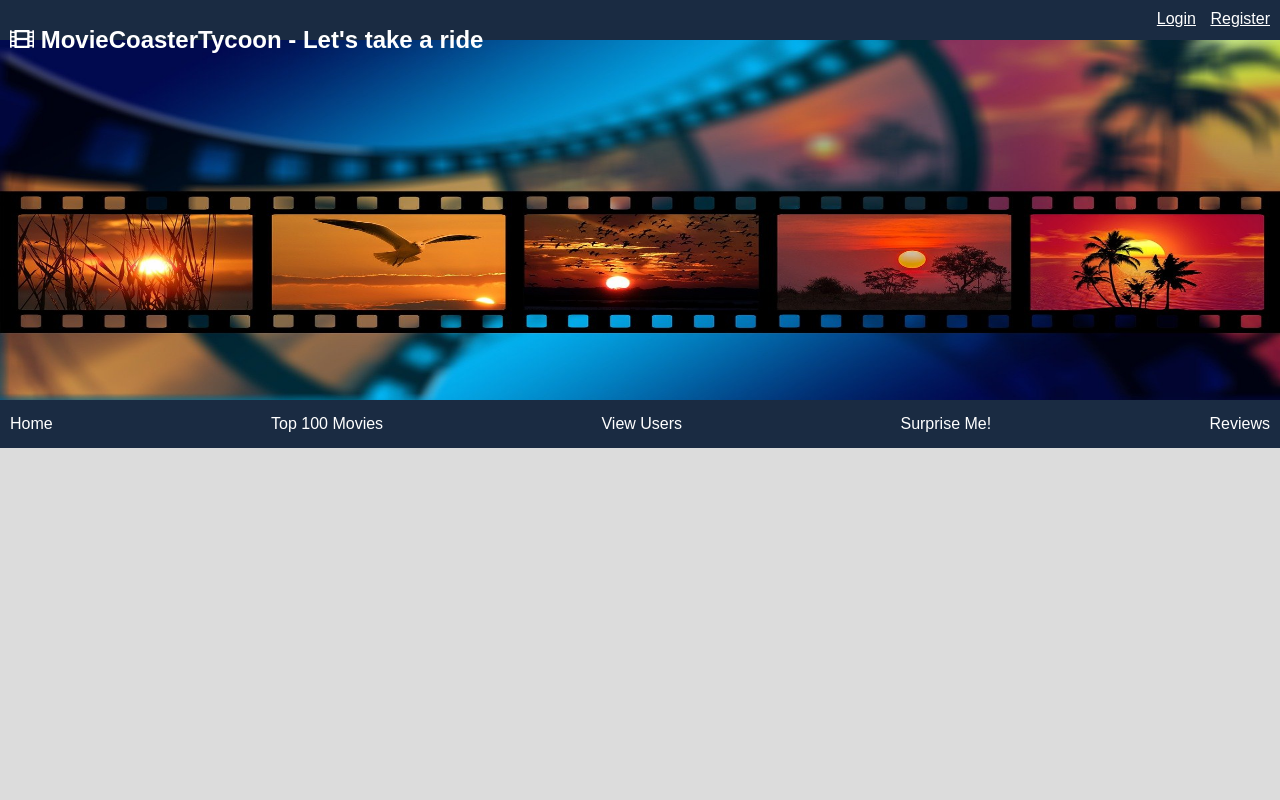
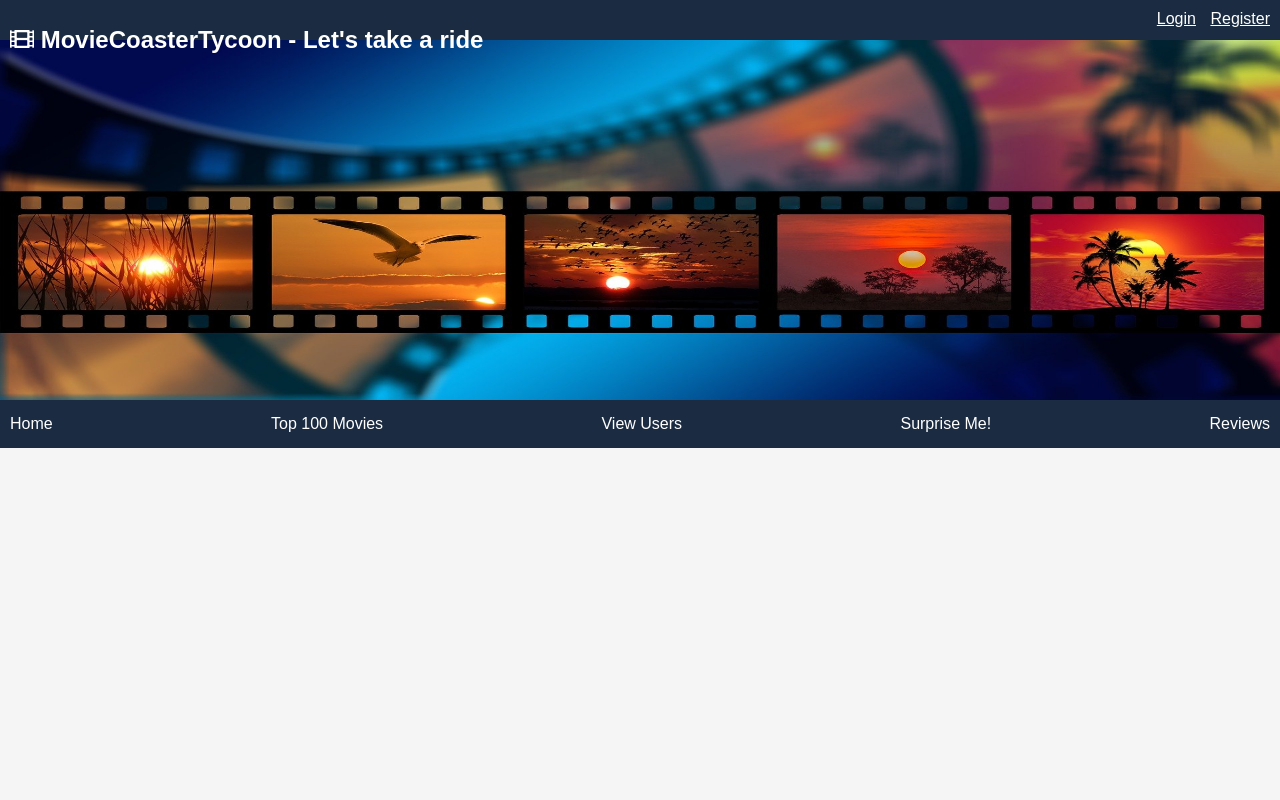
Before and after one commit to JoschuaSch/MovieWeb, a Flask app: page / in a window 1280 px wide. Run offline with Flask 3, Linux system fonts and the light colour scheme.

Commit message:
Css changes

```diff
--- a/static/css/style.css
+++ b/static/css/style.css
@@ -8,7 +8,7 @@ body, html {
   width: 100%;
   height: 100%;
   font-family: Arial, sans-serif;
-  background-color: #dcdcdc;
+  background-color: #F5F5F5;
 }
 
 .header {
@@ -169,7 +169,7 @@ body, html {
   margin-bottom: 5px;
   color: #1a2b42;
   font-weight: bold;
-  text-shadow: 2px 2px 4px rgba(0, 0, 0, 0.5);
+  text-shadow: 2px 2px 4px rgba(0, 0, 0, 0.3);
 }
 
 .profile-details .profile-detail .detail-value {
```
